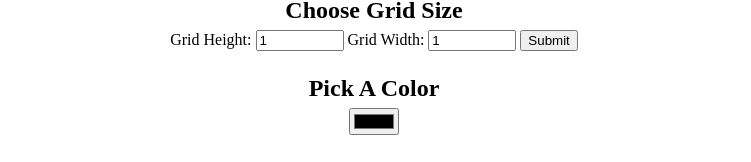
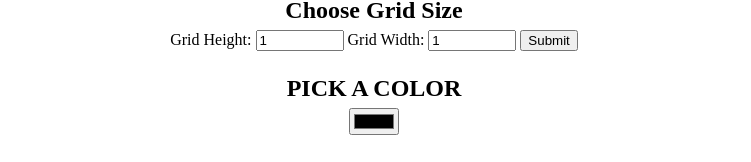
Before and after one commit to falkurbi/PixelArt, a plain HTML site: page index.html in a window 1280 px wide. Shown: the part 140-302 px from the top of the page, without its empty margins (266-1017 px from the left). Drawn offline with Linux system fonts and the light colour scheme.

Commit message:
Change some letters from small to capital.

```diff
--- a/index.html
+++ b/index.html
@@ -17,7 +17,7 @@
         <input type="submit">
     </form>
 
-    <h2>Pick A Color</h2>
+    <h2>PICK A COLOR</h2>
     <input type="color" id="colorPicker">
 
     <h2>Design Canvas</h2>
```
